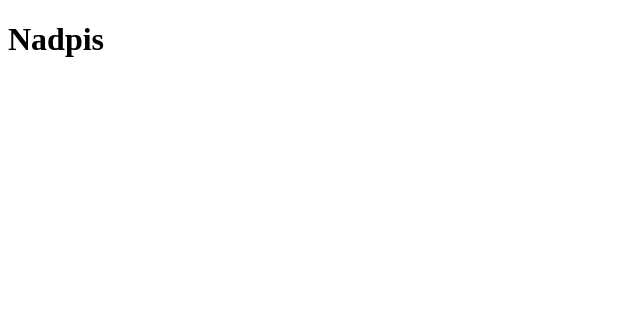
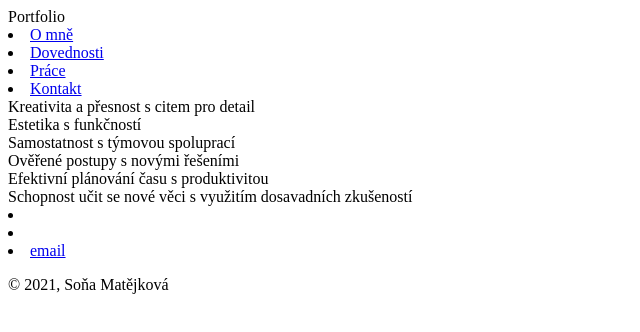
Before and after one commit to Tvorim-Web-od-A-do-Z-2-jaro-2021-Praha/portfolio-projekt-SonaMatejkova, a plain HTML site: page index.html in a window 1280 px wide. Shown: the whole page, without its empty margins (0-640 px from the left). Drawn offline with Linux system fonts and the light colour scheme.

Commit message:
První commit do Prvni-ukol

```diff
--- a/index.html
+++ b/index.html
@@ -4,9 +4,47 @@
   <meta charset="UTF-8">
   <meta http-equiv="X-UA-Compatible" content="IE=edge">
   <meta name="viewport" content="width=device-width, initial-scale=1.0">
-  <title>Tvořím web úkol</title>
+  <title>Portfolio</title>
+  <link rel="stylesheet" href="style.css">
 </head>
 <body>
-  <h1>Nadpis</h1>
+  <header>
+    <span class="title">Portfolio</span>
+    <nav class="navigation">
+      <li class="navigation__item"><a href="#about">O mně</a></li>
+      <li class="navigation__item"><a href="#skills">Dovednosti</a></li>
+      <li class="navigation__item"><a href="#work">Práce</a></li>
+      <li class="navigation__item"><a href="#contact">Kontakt</a></li>
+    </nav>
+  </header>
+  <section id="about" class="about">
+    <div class="about__item">Kreativita a přesnost s citem pro detail</div>
+    <div class="about__item">Estetika s funkčností</div>
+    <div class="about__item">Samostatnost s týmovou spoluprací</div>
+    <div class="about__item">Ověřené postupy s novými řešeními</div>
+    <div class="about__item">Efektivní plánování času s produktivitou</div>
+    <div class="about__item">Schopnost učit se nové věci s využitím dosavadních zkušeností</div>
+  </section>
+  <section id="skills" class="skills">
+    <div class="skills__item"></div>
+    <div class="skills__item"></div>
+    <div class="skills__item"></div>
+    <div class="skills__item"></div>
+    <div class="skills__item"></div>
+    <div class="skills__item"></div>
+  </section>
+  <section id="work" class="work">
+    <div class="work__item"></div>
+    <div class="work__item"></div>
+    <div class="work__item"></div>
+    <div class="work__item"></div>
+    <div class="work__item"></div>
+  </section>
+  <footer id="contact"class="contact">
+    <li class="contact__item"><a href="https://github.com/SonaMatejkova"></a></li>
+    <li class="contact__item"><a href="https://www.linkedin.com/in/sona-matejkova/"></a></li>
+    <li class="contact__item"><a href="mailto:mat.sona@post.cz">email</a></li>
+    <p class="contact__copy">© 2021, Soňa Matějková</p>
+  </footer>
 </body>
 </html>
--- /dev/null
+++ b/style.css
@@ -0,0 +1,2 @@
+html { box-sizing: border-box; }
+*, ::before, ::after { box-sizing: inherit; }
```
